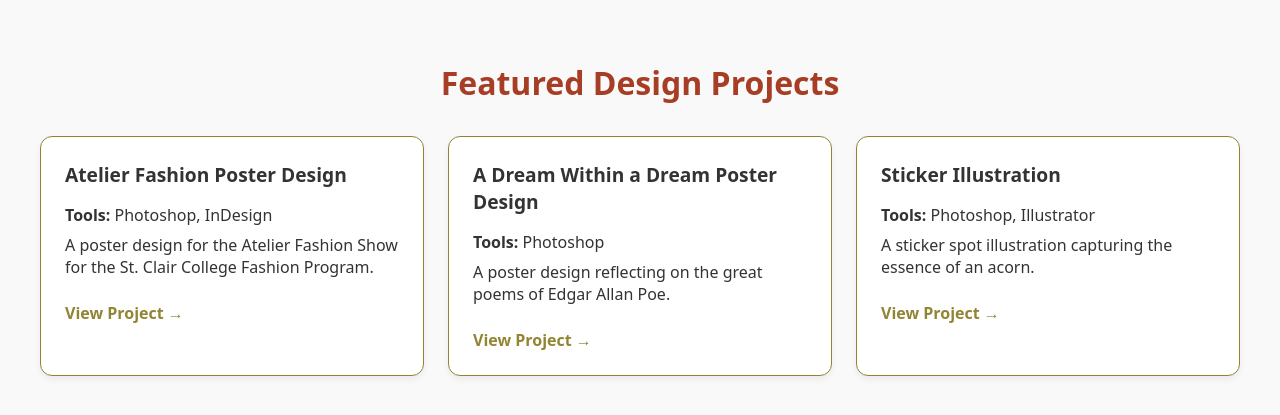
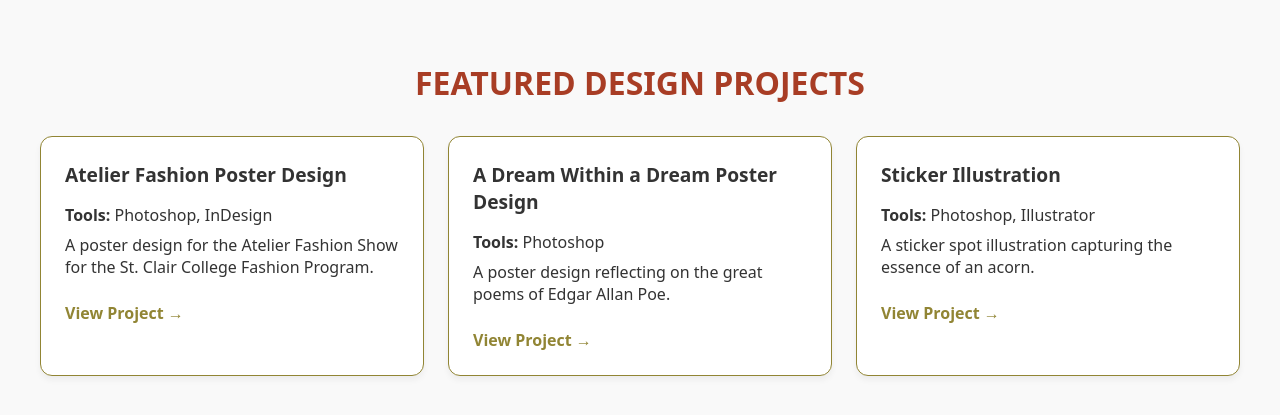
Before and after one commit to RaeSalazar/raeya-salazar-portfolio, a Jekyll site: the page built from design.html, in a window 1280 px wide. Shown: the top 415 px of the page. Built offline with Jekyll 4.4.1, drawn with Linux system fonts in a browser that asks for light colours.

```diff
--- a/_layouts/design.html
+++ b/_layouts/design.html
@@ -64,7 +64,7 @@
 </head>
 <body>
 
-  <h1>Featured Design Projects</h1>
+  <h1>FEATURED DESIGN PROJECTS</h1>
 
 {{ content }}
 
```
